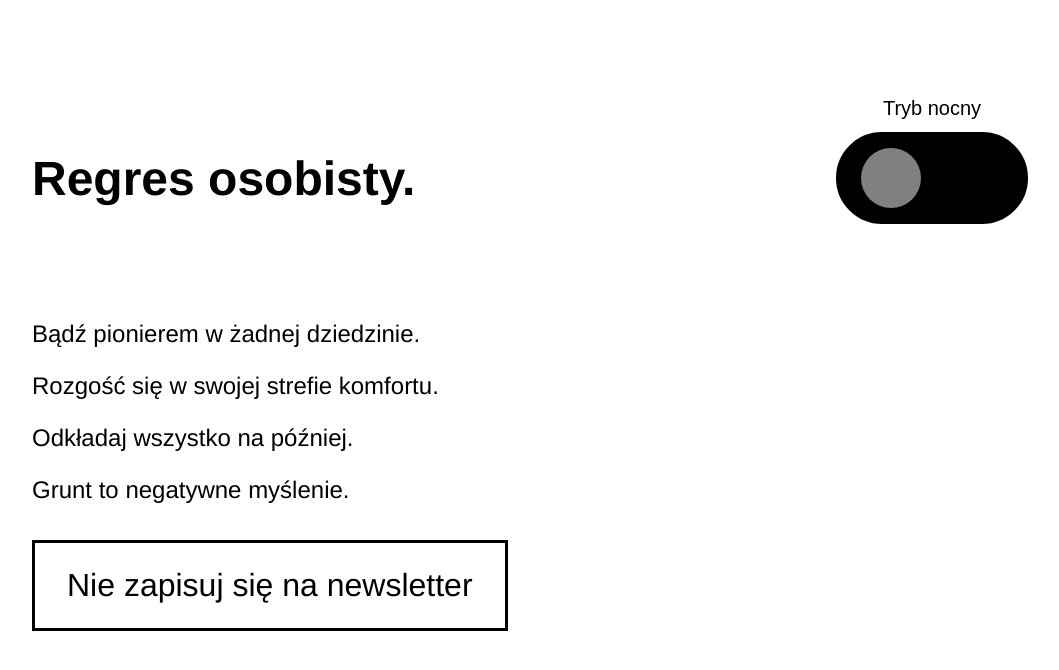
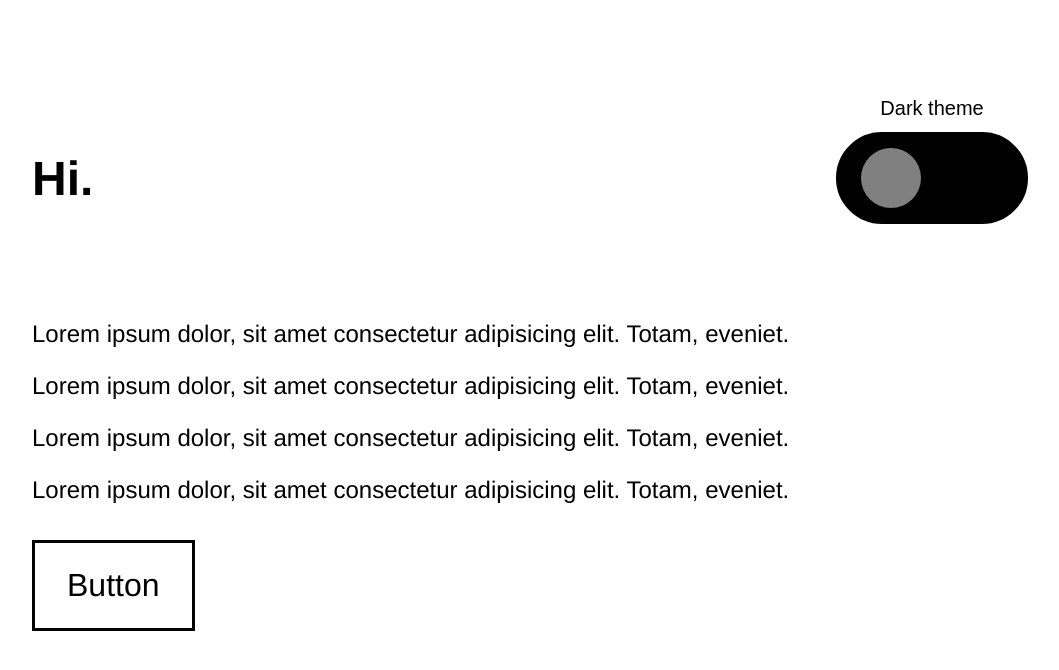
Before and after one commit to Bert0ne/Theme-Switch, a plain HTML site: page index.html in a window 1280 px wide. Shown: the whole page, without its empty margins (108-1167 px from the left). Drawn offline with Linux system fonts and the light colour scheme.

Commit message:
change html

```diff
--- a/index.html
+++ b/index.html
@@ -10,18 +10,18 @@
 </head>
 <body>
     <header>
-        <h1>Regres osobisty.</h1>
+        <h1>Hi.</h1>
         <button aria-label="Przełącznik trybu nocnego">
-            <span>Tryb nocny</span>
+            <span>Dark theme</span>
             <div class="icon"></div>
         </button>
     </header>
     <main>
-        <p>Bądź pionierem w żadnej dziedzinie.</p>
-        <p>Rozgość się w swojej strefie komfortu.</p>
-        <p>Odkładaj wszystko na później.</p>
-        <p>Grunt to negatywne myślenie.</p>
-        <button>Nie zapisuj się na newsletter</button>
+        <p>Lorem ipsum dolor, sit amet consectetur adipisicing elit. Totam, eveniet.</p>
+        <p>Lorem ipsum dolor, sit amet consectetur adipisicing elit. Totam, eveniet.</p>
+        <p>Lorem ipsum dolor, sit amet consectetur adipisicing elit. Totam, eveniet.</p>
+        <p>Lorem ipsum dolor, sit amet consectetur adipisicing elit. Totam, eveniet.</p>
+        <button>Button</button>
     </main>
 </body>
 </html>
```
